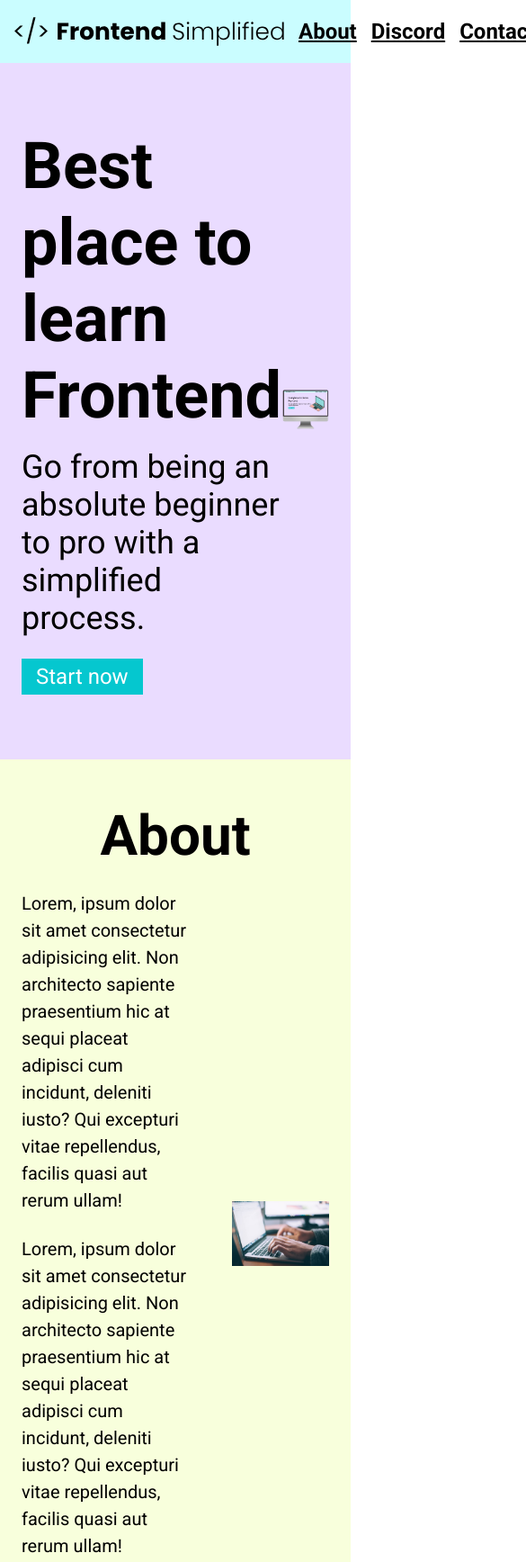
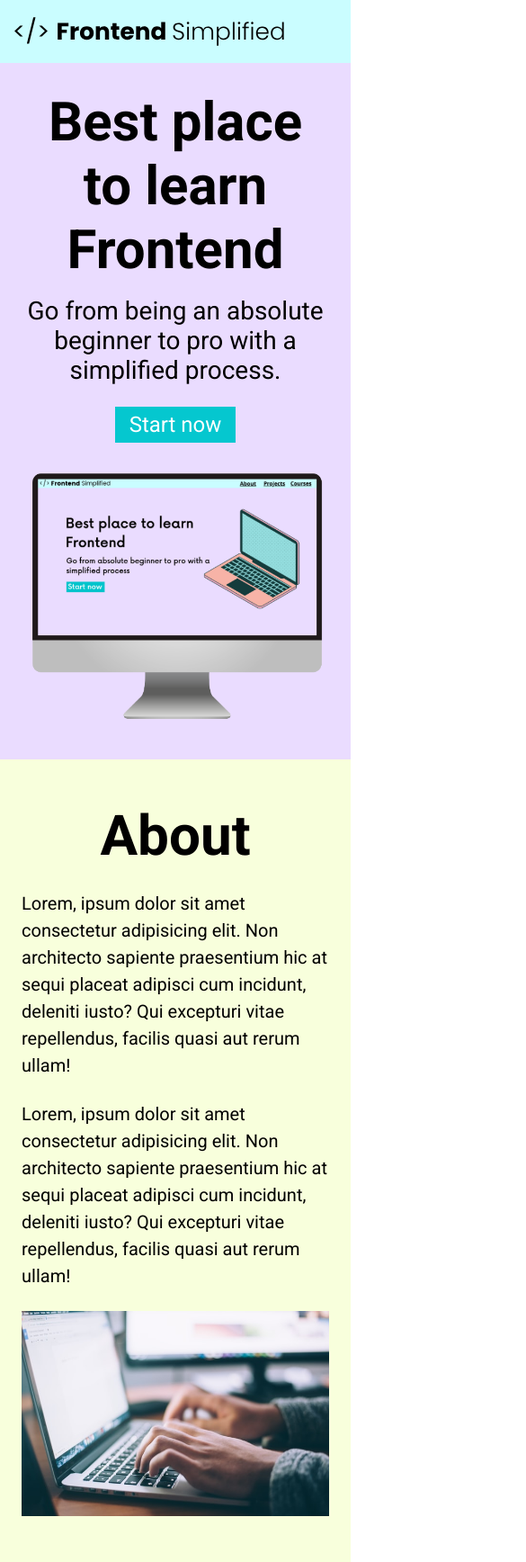
Before and after one commit to Hemick6198/Mini_Project, a plain HTML site: page index.html in a window 390 px wide. Shown: the top 1736 px of the page at 90% size, 585 px wide, since content can reach past the window. Drawn offline with Linux system fonts and the light colour scheme.

Commit message:
added media sizing

```diff
--- a/index.html
+++ b/index.html
@@ -7,6 +7,7 @@
     <link rel="stylesheet" href="style.css">
     <title>Document</title>
   </head>
+
   <body>
     <section>
       <nav>
@@ -19,12 +20,12 @@
       </nav>
       <header>
         <div class="row">
-            <div>
+            <div class="home__description">
                 <h1>Best place to learn Frontend</h1>
                 <p class="subheader">
                     Go from being an absolute beginner to pro with a simplified process.
                 </p>
-                <button>Start now</button>
+                <button class="home__description--button">Start now</button>
             </div>
             <figure>
                 <img src="HTML Practise Assets/laptop.png" alt="Home page image" />
@@ -101,10 +102,10 @@
     <footer>
         <img class="footer__logo" src="HTML Practise Assets/FES.svg" alt="">
         <div class="footer__links">
-            <a class="footer__links" href="#about">About</a>
-            <a class="footer__links" href="#discord">Discord</a>
-            <a class="footer__links" href="#contact">Contact</a>
-            <a class="footer__links" href="">Courses</a>
+            <a class="footer__link" href="#about">About</a>
+            <a class="footer__link" href="#discord">Discord</a>
+            <a class="footer__link" href="#contact">Contact</a>
+            <a class="footer__link" href="">Courses</a>
         </div>
         <p>Copyright Frontend Simplified</p>
     </footer>
--- a/style.css
+++ b/style.css
@@ -149,6 +149,7 @@ form {
     display: flex;
     flex-direction: column;
     margin: 0 auto;
+    padding: 0 24px;
 }
 
 input, textarea {
@@ -182,3 +183,67 @@ footer {
 .footer__link {
     padding: 0 16px;
 }
+
+@media (max-width: 728px) {
+    .row {
+        flex-direction: column;
+    }
+
+    .home__description {
+        margin-bottom: 24px;
+        display: flex;
+        flex-direction: column;
+        align-items: center;
+    }
+
+    .home__description--button {
+        max-width: 240px;
+    }
+
+    h1 {
+        text-align: center;
+        font-size: 60px;
+    }
+
+    .subheader {
+        text-align: center;
+        font-size: 28px;
+    }
+
+    ul {
+        display: none;
+    }
+
+    .section__description {
+        flex-direction: column;
+    }
+
+    .section__description--wrapper {
+        width: 100%;
+    }
+
+    .about__img--wrapper {
+        width: 100%;
+    }
+
+    #discord .section__description {
+        flex-direction: column-reverse;
+    }
+
+    footer {
+        padding: 48px 24px;
+    }
+
+    .footer__logo {
+        max-width: 360px;
+    }
+
+    .footer__link {
+        padding: 0 4px;
+        font-size: 18px;
+    }
+
+    .footer__links {
+        margin-bottom: 24px;
+    }
+}
```
